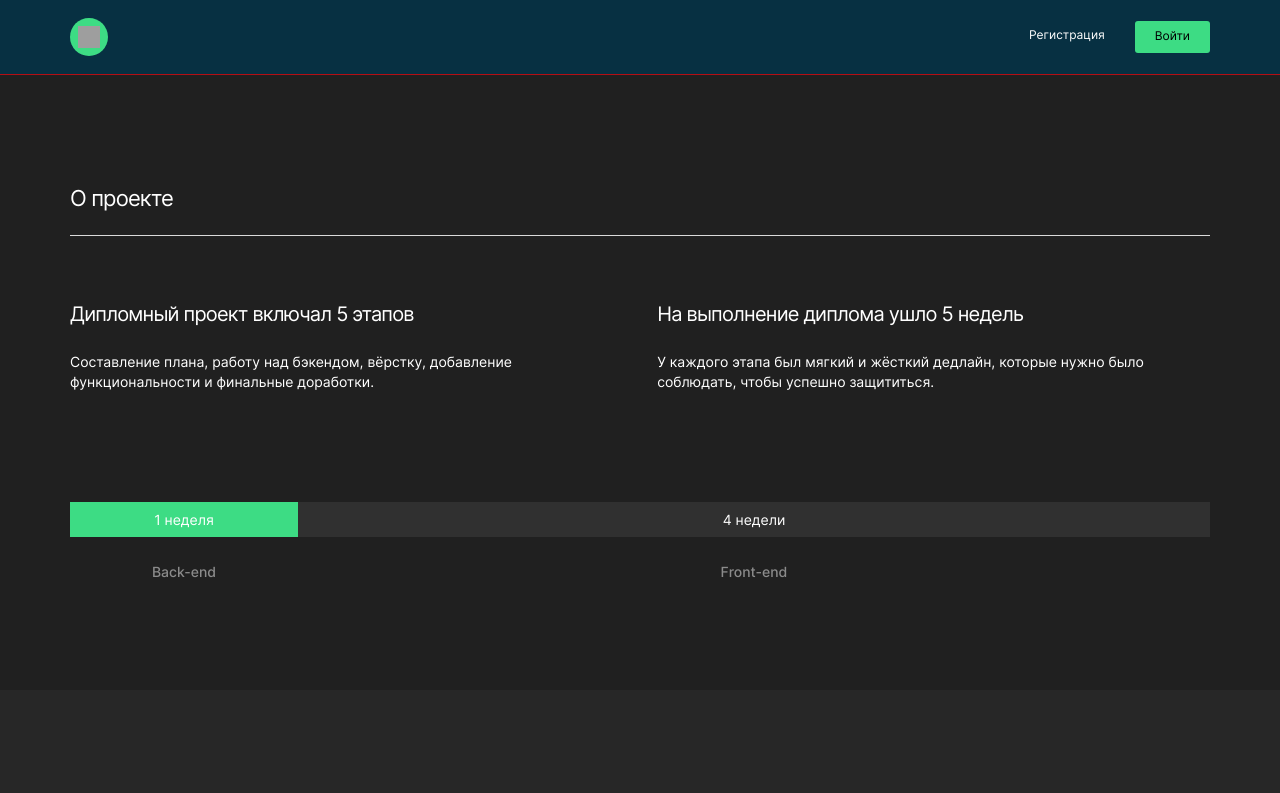
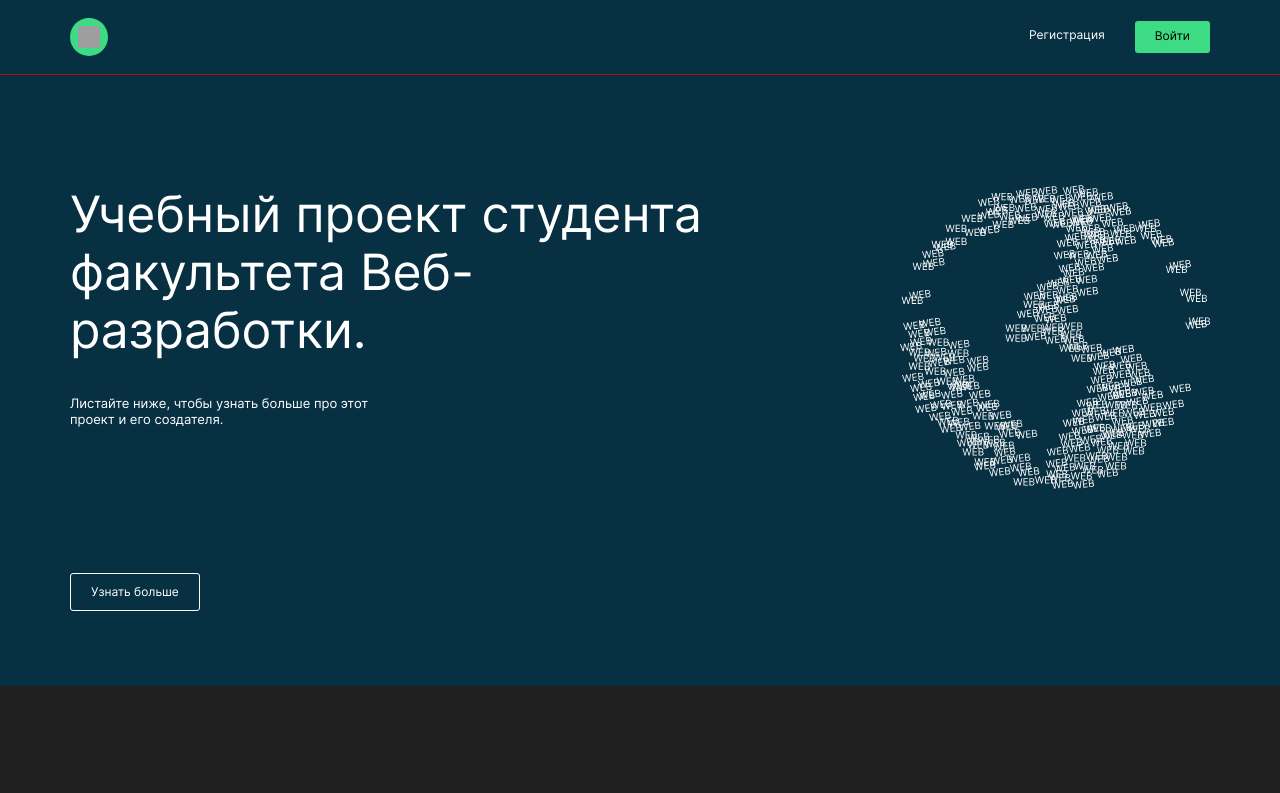
Before and after one commit to Easy-Deny/movies-explorer-frontend, a React (Create React App) app: page / in a window 1280 px wide. Shown: the top 793 px of the page. Built offline with nearby package versions, Linux system fonts and the light colour scheme; grey boxes are pictures that could not be loaded.

Commit message:
feat add promo

```diff
--- /dev/null
+++ b/src/blocks/promo/__button/promo__button.css
@@ -0,0 +1,19 @@
+.promo__button {
+    padding: 10px 20px;
+    margin-top: 84px;
+    background-color:transparent;
+    border: 1px #FFFFFF solid;
+    border-radius: 3px;
+    opacity: 0.6px;
+    color: #FFFFFF;
+    font-family: Inter;
+    font-size: 12px;
+    font-weight: 400;
+    line-height: 16px;
+    letter-spacing: 0px;
+    text-align: center;
+}
+
+.promo__button:hover{
+    cursor: pointer;
+}
--- /dev/null
+++ b/src/blocks/promo/__description/promo__description.css
@@ -0,0 +1,6 @@
+.promo__description {
+    display: flex;
+    flex-direction: column;
+    gap: 36px;
+    max-width: 640px;
+}
--- /dev/null
+++ b/src/blocks/promo/__heading/promo__heading.css
@@ -0,0 +1,8 @@
+.promo__heading {
+    font-size: 50px;
+    font-weight: 400;
+    line-height: 58px;
+    letter-spacing: 0px;
+    text-align: left;
+    margin: 0;
+}
--- /dev/null
+++ b/src/blocks/promo/__logo/promo__logo.css
@@ -0,0 +1,3 @@
+.promo__logo{
+    max-width: 310px;
+}
--- /dev/null
+++ b/src/blocks/promo/__section/promo__section.css
@@ -0,0 +1,6 @@
+.promo__section{
+    display: flex;
+    flex-direction: row;
+    flex-wrap: wrap;
+    justify-content: space-between;
+}
--- /dev/null
+++ b/src/blocks/promo/__text/promo__text.css
@@ -0,0 +1,9 @@
+.promo__text{
+    font-size: 13px;
+    font-weight: 400;
+    line-height: 16px;
+    letter-spacing: 0px;
+    text-align: left;
+    margin: 0;
+    max-width: 310px;
+}
--- /dev/null
+++ b/src/blocks/promo/promo.css
@@ -0,0 +1,6 @@
+.promo{
+    background-color: #073042;
+    padding: 110px 70px 75px 70px;
+    font-family: Inter;
+    color:  #FFFFFF;
+}
--- a/src/components/App.js
+++ b/src/components/App.js
@@ -1,9 +1,11 @@
 import Header from './Header';
+import Promo from './Promo';
 import AboutProject from './AboutProject';
 import Techs from './Techs';
 import AboutMe from './AboutMe';
 import Portfolio from './Portfolio';
 import Footer from './Footer';
+
 
 
 
@@ -17,6 +19,7 @@ function App() {
       <Header
         loggedIn={loggedIn}
       />
+      <Promo/>
       <AboutProject/>
       <Techs/>
       <AboutMe/>
--- a/src/components/Promo.js
+++ b/src/components/Promo.js
@@ -0,0 +1,17 @@
+import promoLogo from '../images/promo__logo.svg';
+
+function Promo() {
+    return (
+        <article className="promo">
+            <section className="promo__section">
+                <div className="promo__description">
+                    <h className="promo__heading">Учебный проект студента факультета Веб-разработки.</h>
+                    <p className="promo__text">Листайте ниже, чтобы узнать больше про этот проект и его создателя.</p>
+                </div>
+                <img className="promo__logo" src={promoLogo} alt='Логотип' />
+            </section>
+            <button className='promo__button'>Узнать больше</button>
+        </article>
+    );
+}
+export default Promo;
--- a/src/index.css
+++ b/src/index.css
@@ -16,6 +16,13 @@
 @import url(./blocks/header/__account-icon/header__account-icon.css);
 
 @import url(./blocks/heading/heading.css);
+
+@import url(./blocks/promo/promo.css);
+@import url(./blocks/promo/__section/promo__section.css);
+@import url(./blocks/promo/__description/promo__description.css);
+@import url(./blocks/promo/__text/promo__text.css);
+@import url(./blocks/promo/__heading/promo__heading.css);
+@import url(./blocks/promo/__button/promo__button.css);
 
 @import url(./blocks/aboutProject/aboutProject.css);
 @import url(./blocks/aboutProject/__section/aboutProject__section.css);
```
Also changed, not shown: src/images/promo__logo.svg (added).
